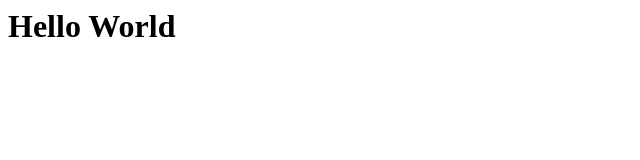
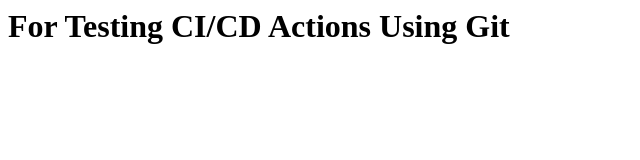
Before and after one commit to Ananthu89/Practising-CI-CD-actions, a plain HTML site: page static_site/index.html in a window 1280 px wide. Shown: the whole page, without its empty margins (0-640 px from the left). Drawn offline with Linux system fonts and the light colour scheme.

Commit message:
Update index.html

```diff
--- a/static_site/index.html
+++ b/static_site/index.html
@@ -1,4 +1,4 @@
 <html>
 <head><title>Test Page</title></head>
-<body><h1>Hello World</h1></body>
+<body><h1>For Testing CI/CD Actions Using Git</h1></body>
 </html>
```
